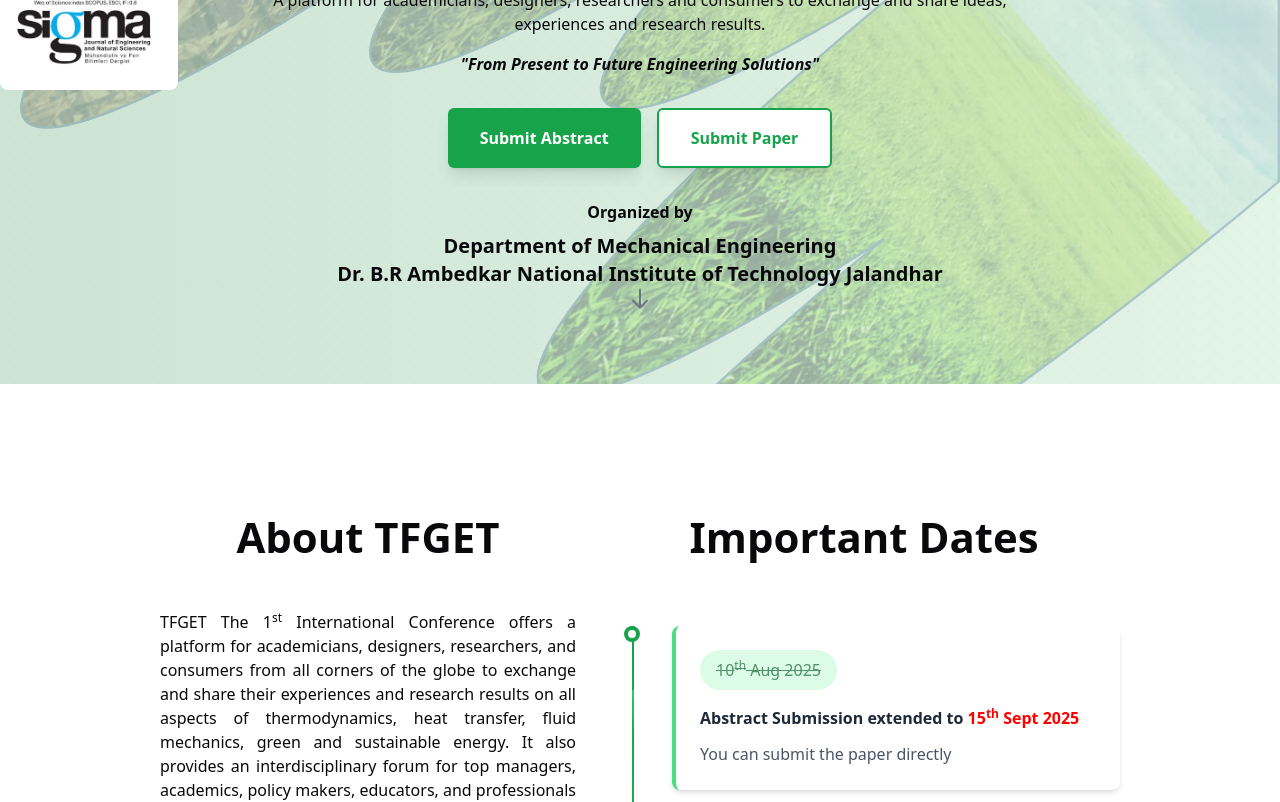
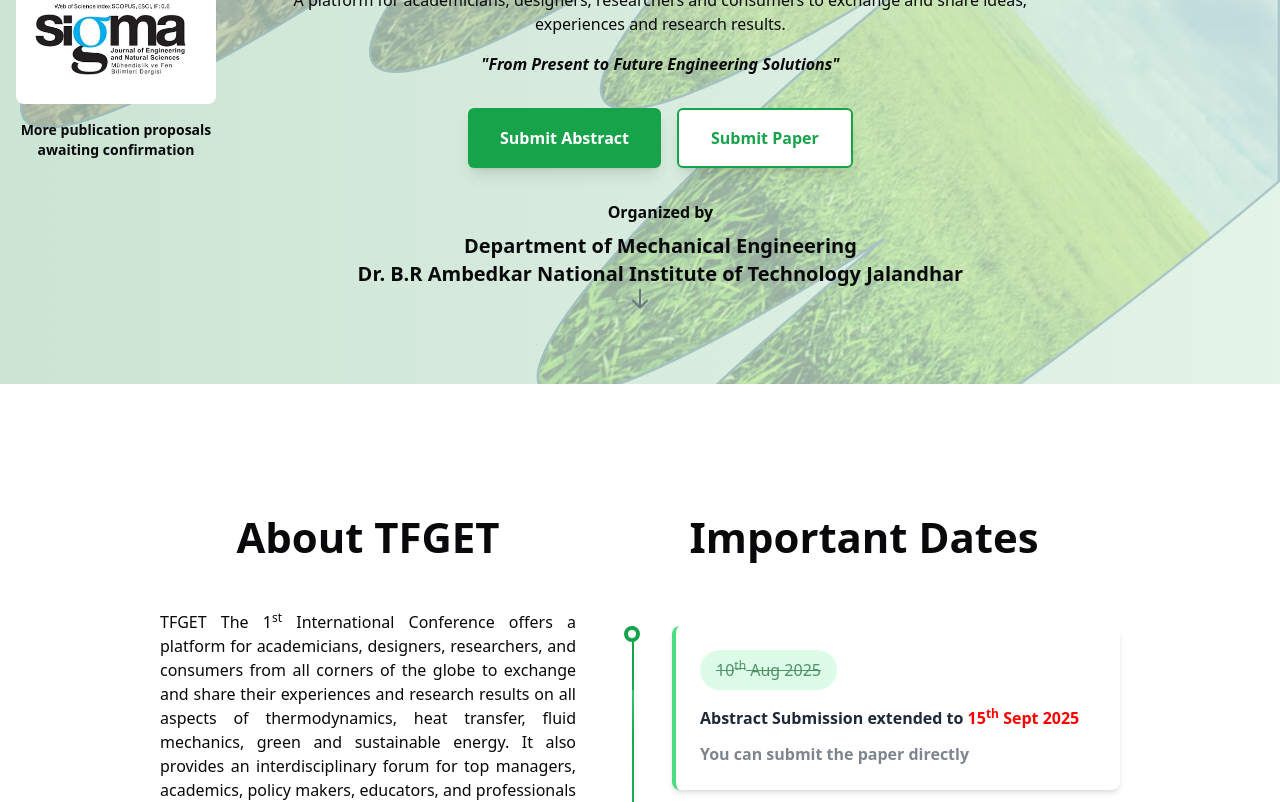
Before and after one commit to JasnoorMaan/me_new_conf, a React (Vite) app: page / in a window 1280 px wide. Shown: the part 480-1282 px from the top of the page. Built offline with nearby package versions, Linux system fonts and the light colour scheme.

Commit message:
more corrections

```diff
--- a/src/components/HeroSection.jsx
+++ b/src/components/HeroSection.jsx
@@ -23,22 +23,25 @@ const HeroSection = () => {
           </h2>
           <img
             className="rounded-lg"
-            width={250}
+            width={200}
             src="/landing/springer_hori.jpg"
             alt="Springer Logo"
           />
           <img
             className="rounded-lg mb-2"
-            width={250}
+            width={200}
             src="/landing/journal.jpg"
             alt="Journal Logo"
           />
           <img
             className="rounded-lg mb-2"
-            width={250}
+            width={200}
             src="/landing/sigma.jpg"
             alt="Sigma Logo"
           />
+          <p className="text-sm text-center font-semibold">
+            More publication proposals awaiting confirmation
+          </p>
         </section>
         <div className="container mx-auto px-4 relative z-40 flex items-center justify-center">
           <div className="flex flex-col items-center text-center max-w-4xl mx-auto">
@@ -145,6 +148,9 @@ const HeroSection = () => {
             src="/landing/springer_hori.jpg"
             alt="Springer Logo"
           />
+          <p className="text-sm text-center font-semibold">
+            More publication proposals awaiting confirmation
+          </p>
         </section>
         <section className="flex flex-row gap-2 justify-center md:justify-start items-start md:flex-col relative z-40 pt-8">
           <img
@@ -163,6 +169,9 @@ const HeroSection = () => {
               src="/sponsors/manik_sponsor.jpg"
               alt="Manik Sponsor"
             />
+            <p className="text-sm text-center font-semibold">
+              More sponsors are awaiting confirmation
+            </p>
           </section>
         </section>
       </section>
--- a/src/components/Timeline.jsx
+++ b/src/components/Timeline.jsx
@@ -8,7 +8,8 @@ const Timeline = () => {
       title: "Abstract Submission",
       titleHtml:
         "Abstract Submission extended to <span> <span style='color:#ff0000'>15<sup>th</sup> Sept 2025</span> </span>",
-      description: "You can submit the paper directly",
+      description:
+        "<span style='font-weight: bold; animation: subtle-blink 1.5s infinite;'>You can submit the paper directly</span><style>@keyframes subtle-blink { 0%, 100% { opacity: 1; } 50% { opacity: 0.7; } }</style>",
       status: "upcoming",
     },
     {
@@ -101,9 +102,10 @@ const Timeline = () => {
                   </h3>
 
                   {/* Description */}
-                  <p className="normal-text text-gray-600 leading-relaxed">
-                    {item.description}
-                  </p>
+                  <p
+                    className="normal-text text-gray-600 leading-relaxed"
+                    dangerouslySetInnerHTML={{ __html: item.description }}
+                  ></p>
 
                   {/* Conference highlight indicator */}
                   {item.isHighlight && (
```
